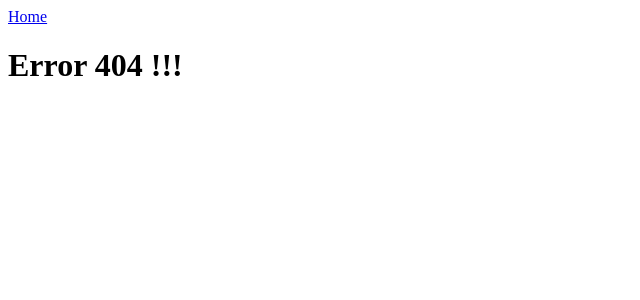
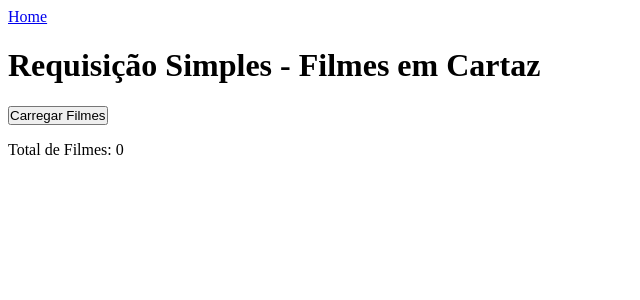
Before and after one commit to Dev-JoseRonaldo/iniciando-no-react, a React (Vite) app: page /movies in a window 1280 px wide. Before the commit this address had no page. Shown: the top 300 px of the page, without its empty margins (0-640 px from the left). Built offline with nearby package versions, Linux system fonts and the light colour scheme.

Commit message:
:sparkles: feat: Requisição simples de API com fetch

```diff
--- a/src/routes.tsx
+++ b/src/routes.tsx
@@ -7,6 +7,7 @@ import Contato from "./view/Contato";
 import Applist from "./view/appList";
 import Condicionais from "./view/condicionais";
 import Useffect from "./view/useffect";
+import Movie from "./view/movies";
 import Err from "./view/err";
 
 
@@ -21,6 +22,7 @@ const Router: React.FC = () => {
         <Route path="/lista" element={<Applist />}/>
         <Route path="/condicionais" element={<Condicionais />}/>
         <Route path="/useEffect" element={<Useffect />}/>
+        <Route path="/movies" element={<Movie />}/>
       </Routes>
     </BrowserRouter>
   );
--- a/src/view/Home/index.tsx
+++ b/src/view/Home/index.tsx
@@ -6,6 +6,7 @@ import { Figure } from "../../components/Figure/Figure";
 import { Contador } from "../../components/Contador";
 import { Input } from "../../components/Input";
 import { Link } from '../../components/Link';
+
 
 
 
@@ -18,6 +19,7 @@ const Home: React.FC = () => {
       <Link url='http://localhost:3000/lista' texto='Listas'/>
       <Link url='http://localhost:3000/condicionais' texto='Condicionais'/>
       <Link url='http://localhost:3000/useEffect' texto='UseEffect'/>
+      <Link url='http://localhost:3000/movies' texto='Movies'/>
 
       <Header
       nome="Bigodudo"
--- /dev/null
+++ b/src/view/movies/index.tsx
@@ -0,0 +1,44 @@
+import React, { ChangeEvent } from "react";
+import { useState, useEffect } from 'react';
+import { Link } from "../../components/Link";
+
+type Movie ={
+  titulo:string,
+  avatar:string,
+};
+
+const Movie: React.FC = () => {
+  const [movies, setMovies] = useState<Movie[]>([]);
+
+  const loadMovies = () => {
+    fetch('https://api.b7web.com.br/cinema/')
+      .then((response)=>{
+        return response.json();
+      })
+      .then((json)=>{
+        setMovies(json);
+      });
+  }
+  return (
+    <div>
+      <Link url='http://localhost:3000/' texto='Home'/>
+      <h1>Requisição Simples - Filmes em Cartaz</h1>
+
+      <button onClick={loadMovies}>Carregar Filmes</button>
+
+      <p>Total de Filmes: {movies.length}</p>
+
+      <div className="filmes">
+        {movies.map((item,index) => (
+          <div className="filmesBox">
+            <img src={item.avatar} alt={`Filme: ${item.titulo}`} />
+            <p>{item.titulo}</p>
+          </div>
+        ))}
+      </div>
+
+    </div>
+   );
+}
+
+export default Movie;
```
